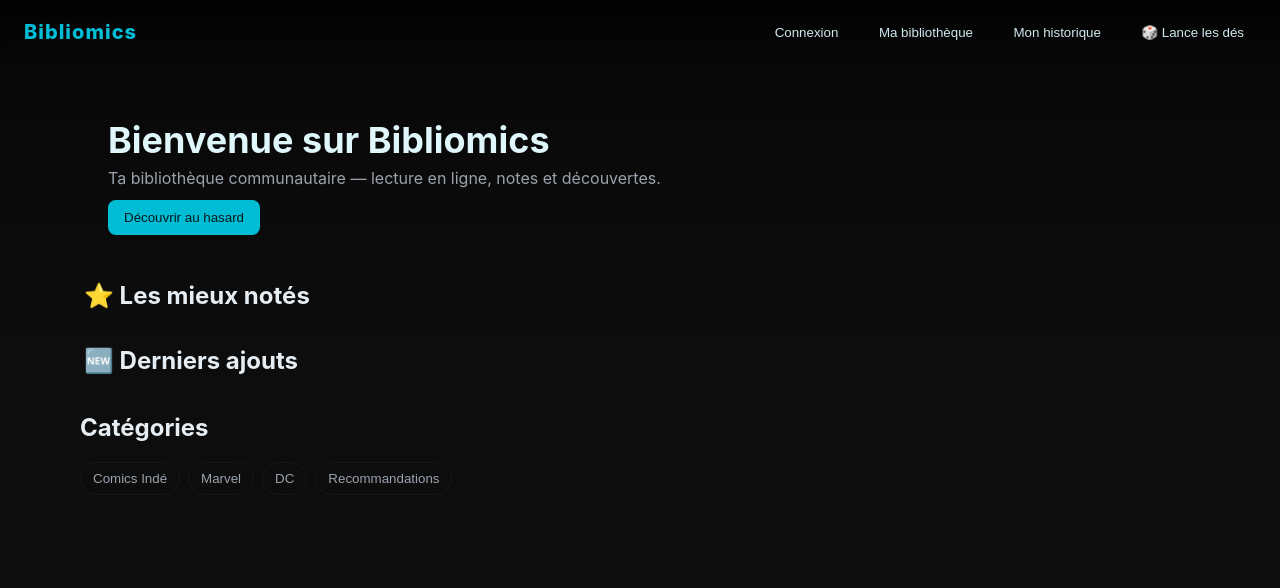
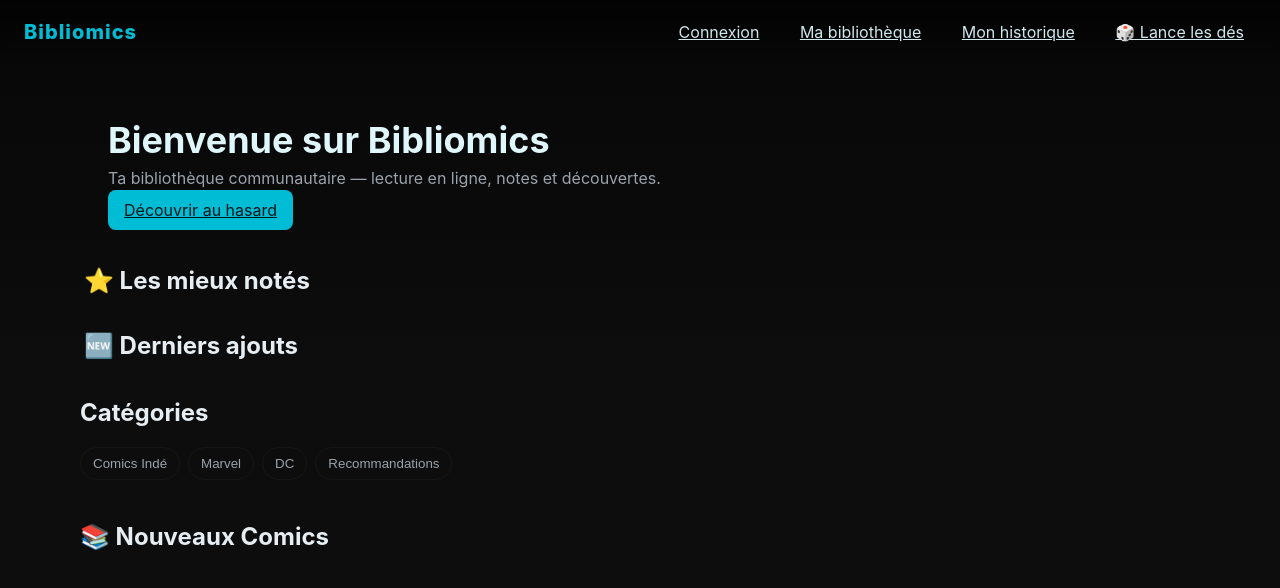
Before and after one commit to bibliomics/Bibliomics, a plain HTML site: page index.html in a window 1280 px wide. Drawn offline with Linux system fonts and the light colour scheme.

Commit message:
Update index.html

```diff
--- a/index.html
+++ b/index.html
@@ -6,14 +6,15 @@
   <title>Bibliomics</title>
   <link rel="stylesheet" href="style.css">
 </head>
+
 <body>
   <header class="topbar">
     <div class="brand">Bibliomics</div>
     <nav class="nav">
-    <button id="btn-login" class="nav-btn">Connexion</button>
-    <button id="btn-library" class="nav-btn">Ma bibliothèque</button>
-    <button id="btn-history" class="nav-btn">Mon historique</button>
-    <button id="btn-dice" class="nav-btn">🎲 Lance les dés</button>
+      <a href="#" id="btn-login" class="nav-btn">Connexion</a>
+      <a href="#" id="btn-library" class="nav-btn">Ma bibliothèque</a>
+      <a href="#" id="btn-history" class="nav-btn">Mon historique</a>
+      <a href="#" id="btn-dice" class="nav-btn">🎲 Lance les dés</a>
     </nav>
   </header>
 
@@ -22,7 +23,7 @@
       <h1>Bienvenue sur Bibliomics</h1>
       <p>Ta bibliothèque communautaire — lecture en ligne, notes et découvertes.</p>
       <div class="hero-actions">
-      <button id="discover-random" class="primary">Découvrir au hasard</button>
+        <a href="#" id="discover-random" class="primary">Découvrir au hasard</a>
       </div>
     </section>
 
@@ -46,6 +47,12 @@
       </div>
       <div id="cat-row" class="row"></div>
     </section>
+
+    <!-- 📚 Nouvelle section : Comics de test -->
+    <section id="comics-test" class="comics-section">
+      <h2>📚 Nouveaux Comics</h2>
+      <div class="nouveaux-comics"></div>
+    </section>
   </main>
 
   <!-- Modal / Reader -->
@@ -61,6 +68,7 @@
     </div>
   </div>
 
+  <!-- JS principal -->
   <script src="script.js"></script>
 </body>
 </html>
```
Lines whose indentation alone changed are shown as unchanged.
